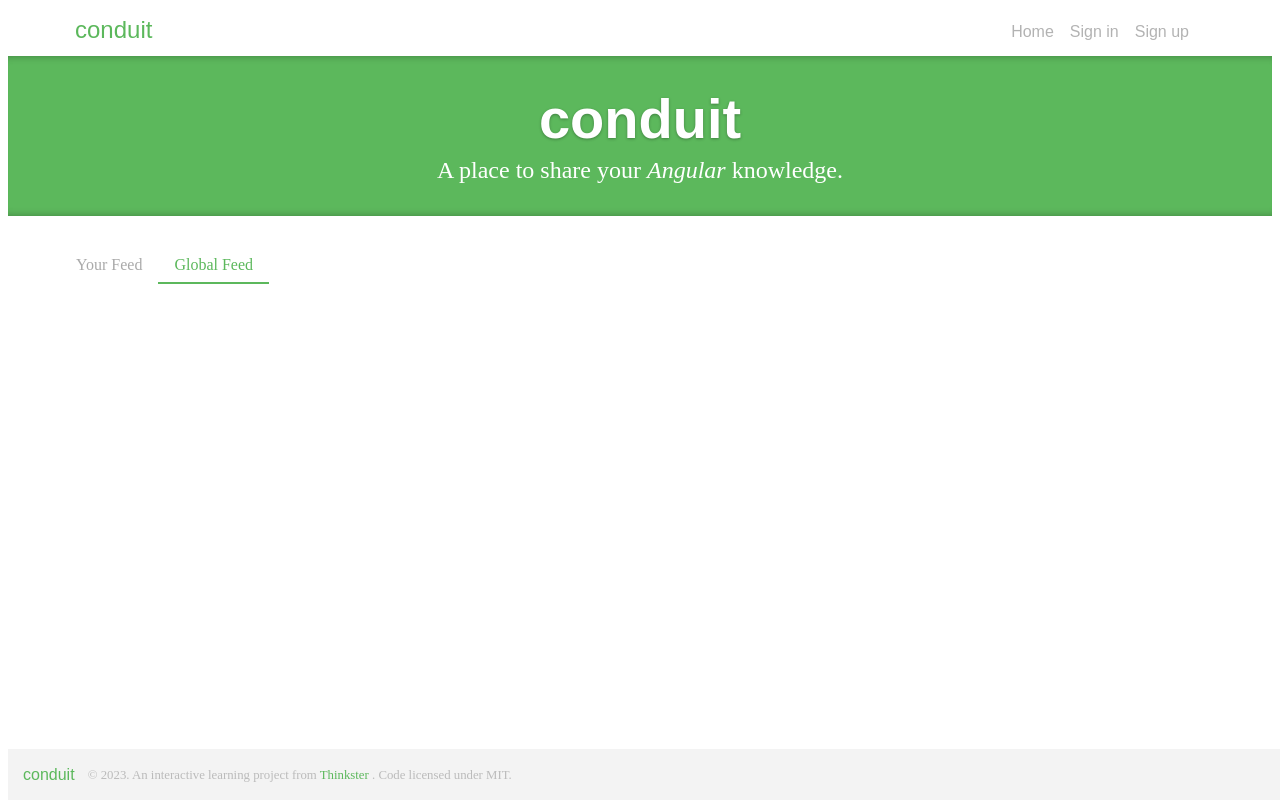
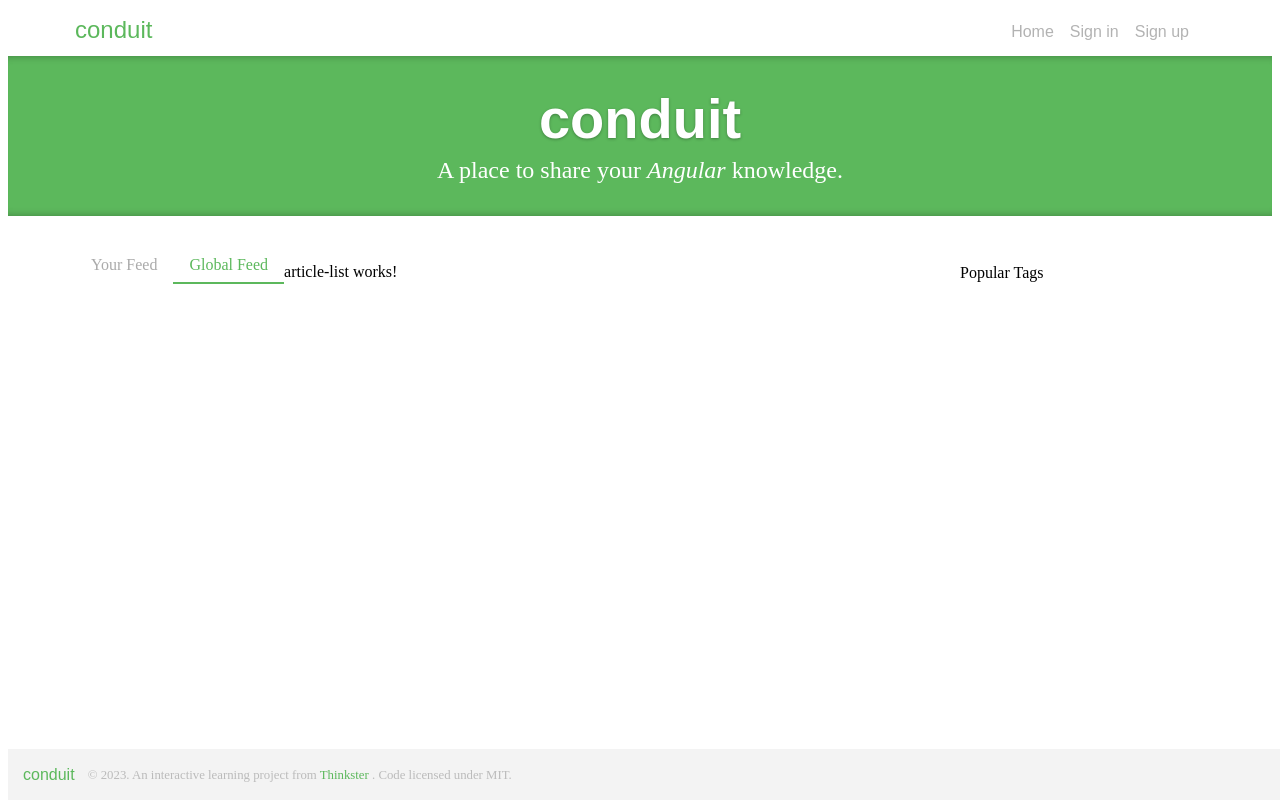
Before and after one commit to Hao1207/mcu-112-web-08370293-final, an Angular app: page / in a window 1280 px wide. Shown: the top 800 px of the page. Built offline with nearby package versions, Linux system fonts and the light colour scheme.

Commit message:
feat(home-page): 建立頁面內容元件結構

```diff
--- /dev/null
+++ b/src/app/article-list/article-list.component.html
@@ -0,0 +1 @@
+<p>article-list works!</p>
--- a/src/app/home-page/home-page.component.css
+++ b/src/app/home-page/home-page.component.css
@@ -43,6 +43,15 @@
   margin-right: -15px;
 }
 
+.col-md-9 {
+  position: relative;
+  min-height: 1px;
+  padding-right: 15px;
+  padding-left: 15px;
+  flex: 0 0 75%;
+  max-width: 75%;
+}
+
 .feed-toggle {
   margin-bottom: -1px;
 }
--- a/src/app/home-page/home-page.component.html
+++ b/src/app/home-page/home-page.component.html
@@ -9,6 +9,7 @@
 
 <div class="container">
   <div class="row">
+    <div class="col-md-9">
       <div class="feed-toggle">
         <ul class="nav">
           <li class="nav-item">
@@ -17,7 +18,17 @@
           <li class="nav-item">
             <a class="nav-link active">Global Feed</a>
           </li>
+          <li class="nav-item" hidden>
+            <a class="nav-link active"><i></i></a>
+          </li>
         </ul>
+      </div>
+      <app-article-list></app-article-list>
+    </div>
+    <div>
+      <div>
+        <p>Popular Tags</p>
       </div>
     </div>
   </div>
+</div>
```
Also changed, not shown: src/app/article-list/article-list.component.ts (added, +12 -0 lines), src/app/home-page/home-page.component.ts (+4 -5 lines), src/app/article-list/article-list.component.css (added), 1 other file (tests, documents, lock files or other folders). Lines whose indentation alone changed are shown as unchanged.
